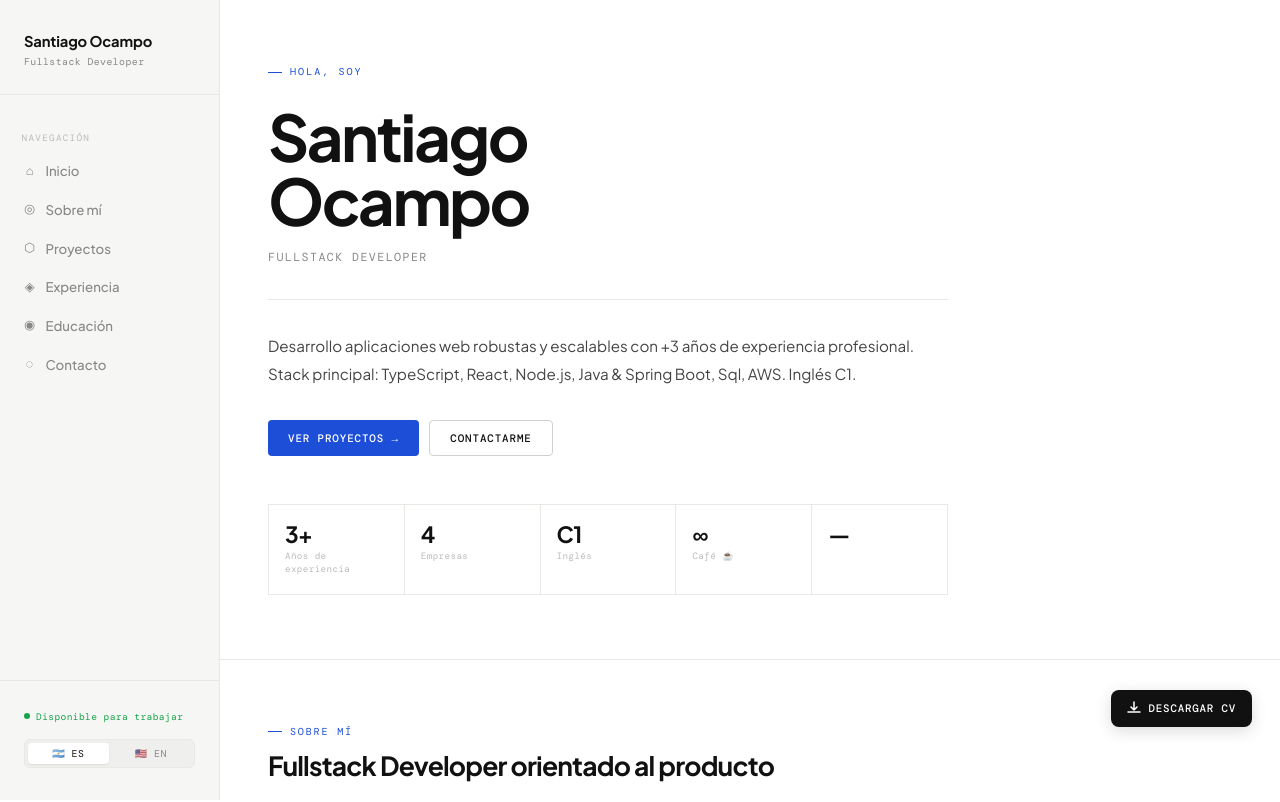
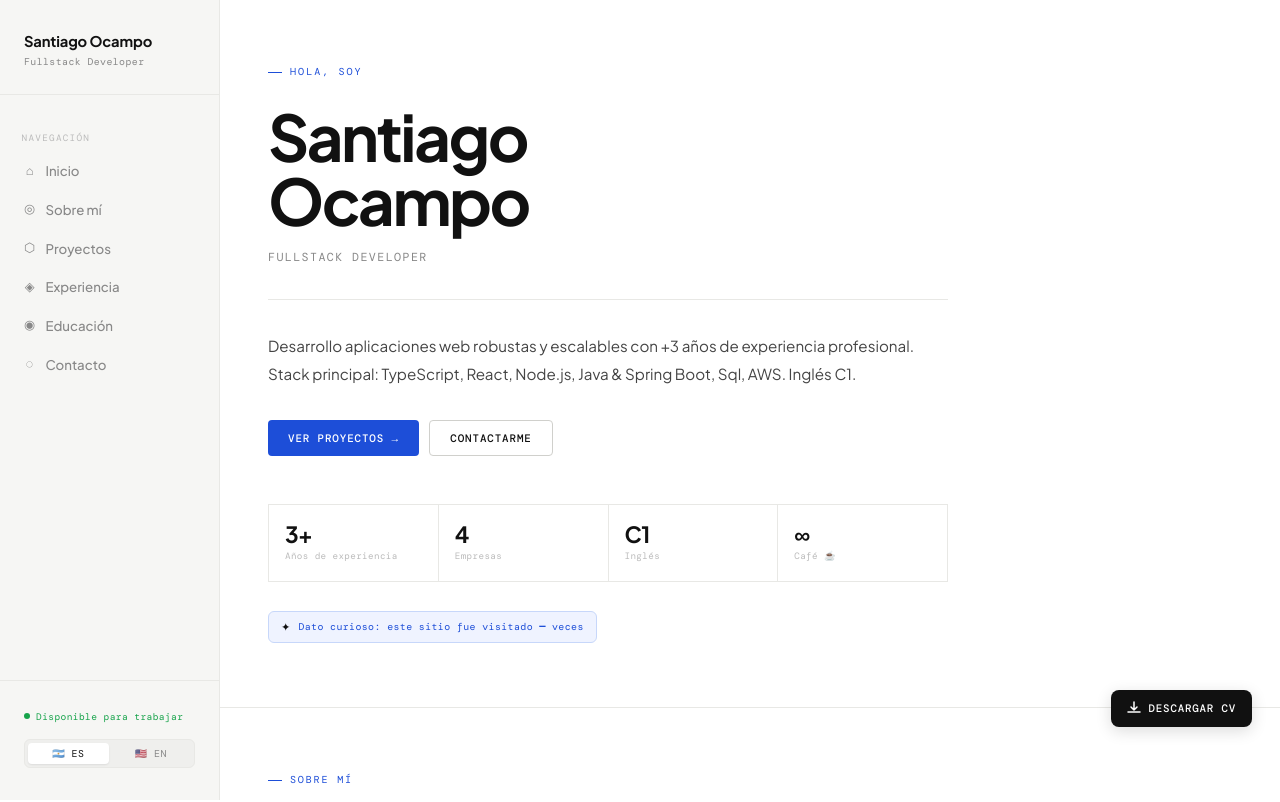
Before and after one commit to santiocampo1/portfolio, a React (Vite) app: page / in a window 1280 px wide. Shown: the top 802 px of the page. Built offline with nearby package versions, Linux system fonts and the light colour scheme; no server answers; a web font is replaced by a local one.

Commit message:
fix/counter visitors

```diff
--- a/src/components/sections/Hero.jsx
+++ b/src/components/sections/Hero.jsx
@@ -5,14 +5,6 @@ const mono = { fontFamily: "'DM Mono', monospace" };
 
 export default function Hero({ t, go }) {
   const visitors = useVisitorCount();
-
-  const stats = [
-    ...t.hero.stats,
-    {
-      value: visitors !== null ? visitors.toLocaleString() : "…",
-      label: t.hero.visitors,
-    },
-  ];
 
   return (
     <section id="hero" className="section">
@@ -40,17 +32,13 @@ export default function Hero({ t, go }) {
         <p style={{
           ...mono, fontSize: "0.73rem", color: "var(--text-3)",
           letterSpacing: "0.12em", textTransform: "uppercase",
-          marginBottom: "2rem",
-          paddingBottom: "2rem",
+          marginBottom: "2rem", paddingBottom: "2rem",
           borderBottom: "1px solid var(--border)",
         }}>
           {t.hero.role}
         </p>
 
-        <p style={{
-          fontSize: "0.95rem", lineHeight: 1.85,
-          color: "var(--text-2)", marginBottom: "2rem",
-        }}>
+        <p style={{ fontSize: "0.95rem", lineHeight: 1.85, color: "var(--text-2)", marginBottom: "2rem" }}>
           {t.hero.description}
         </p>
 
@@ -73,14 +61,15 @@ export default function Hero({ t, go }) {
           </button>
         </div>
 
-        {/* Stats — incluye contador de visitas */}
+        {/* Stats grid — solo los 4 originales */}
         <div className="hero-stats" style={{
           display: "grid",
-          gridTemplateColumns: `repeat(${stats.length}, 1fr)`,
+          gridTemplateColumns: `repeat(${t.hero.stats.length}, 1fr)`,
           borderTop: "1px solid var(--border)",
           borderLeft: "1px solid var(--border)",
+          marginBottom: "1rem",
         }}>
-          {stats.map(({ value, label }, i) => (
+          {t.hero.stats.map(({ value, label }, i) => (
             <div key={i} style={{
               padding: "1.1rem 1rem",
               borderRight: "1px solid var(--border)",
@@ -96,6 +85,36 @@ export default function Hero({ t, go }) {
           ))}
         </div>
 
+        {/* Dato curioso — contador de visitas */}
+        {visitors !== null && (
+          <div style={{
+            display: "inline-flex",
+            alignItems: "center",
+            gap: "0.5rem",
+            marginTop: "0.85rem",
+            background: "var(--accent-bg)",
+            border: "1px solid #c7d7fa",
+            borderRadius: "6px",
+            padding: "6px 12px",
+          }}>
+            <span style={{ fontSize: "0.7rem" }}>✦</span>
+            <p style={{
+              ...mono,
+              fontSize: "0.62rem",
+              color: "var(--accent)",
+              letterSpacing: "0.04em",
+              lineHeight: 1,
+              margin: 0,
+            }}>
+              {t.visitors}{" "}
+              <span style={{ fontWeight: 700 }}>
+                {typeof visitors === "number" ? visitors.toLocaleString() : visitors}
+              </span>{" "}
+              {t.visitorsUnit}
+            </p>
+          </div>
+        )}
+
       </div>
     </section>
   );
--- a/src/constants/translations.js
+++ b/src/constants/translations.js
@@ -1,6 +1,7 @@
 const t = {
   es: {
-    visitors: "Dato curioso: este sitio ha sido visitado",
+    visitors: "Dato curioso: este sitio fue visitado",
+    visitorsUnit: "veces",
     nav: {
       hero: "Inicio",
       about: "Sobre mí",
@@ -154,6 +155,7 @@ const t = {
 
   en: {
     visitors: "Fun fact: this site has been visited",
+    visitorsUnit: "times",
     nav: {
       hero: "Home",
       about: "About",
```
